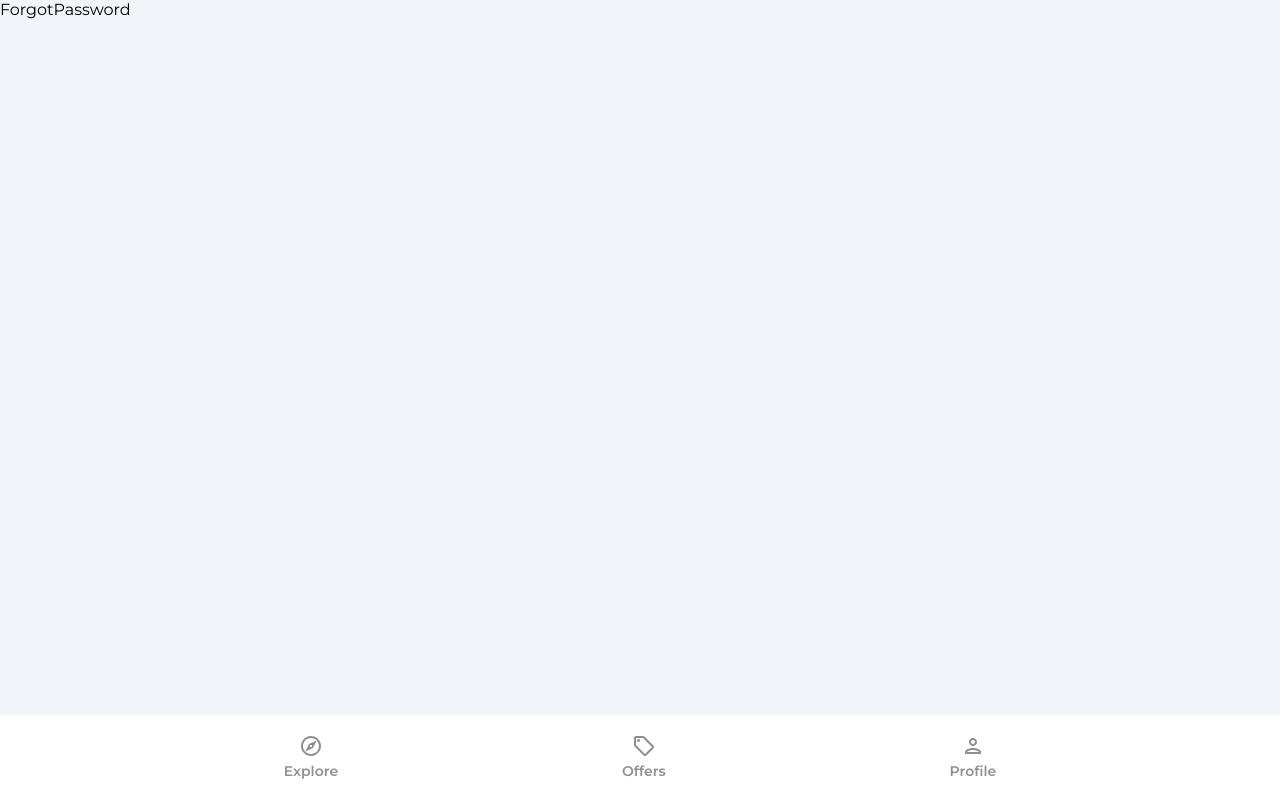
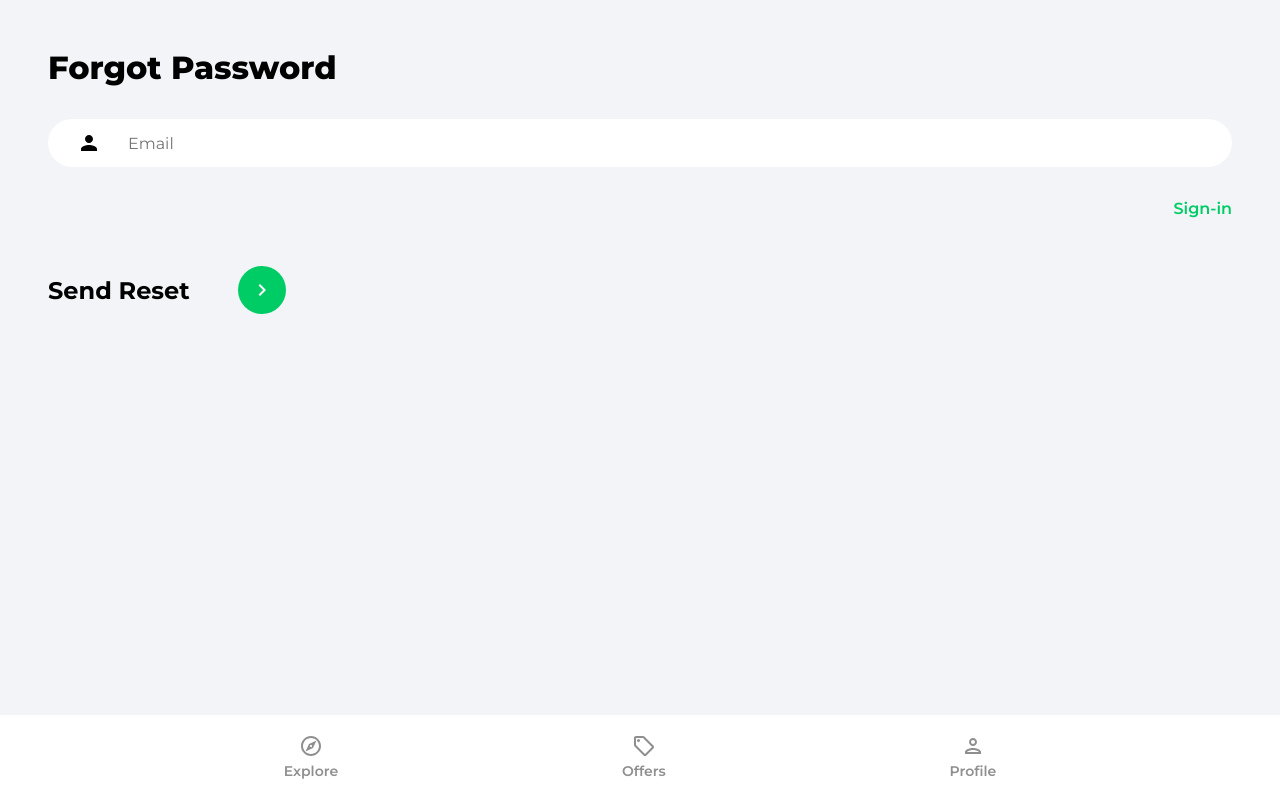
Before and after one commit to KovalovV/house-marketplace-app, a React (Create React App) app: page /forgot-password in a window 1280 px wide. Built offline with nearby package versions, Linux system fonts and the light colour scheme.

Commit message:
sign in/up with Google

```diff
--- /dev/null
+++ b/src/components/GoogleAuth.jsx
@@ -0,0 +1,51 @@
+import { useNavigate, useLocation } from 'react-router-dom';
+import { toast } from 'react-toastify';
+
+import { getAuth, signInWithPopup, GoogleAuthProvider } from 'firebase/auth';
+import { doc, getDoc, setDoc, serverTimestamp } from 'firebase/firestore';
+import { db } from '../firebase.config';
+
+import { ReactComponent as GoogleAuthIcon } from '../assets/svg/googleIcon.svg';
+
+
+const GoogleAuth = () => {
+    const navigate = useNavigate();
+    const location = useLocation();
+
+    const onGoogleClick = async () => {
+        try {
+            const auth = getAuth();
+            const provider = new GoogleAuthProvider();
+            const result = await signInWithPopup(auth, provider);
+            const user = result.user;
+
+            const docRef = doc(db, 'users', user.uid);
+            const docSnap = await getDoc(docRef);
+
+            if(!docSnap.exists()) {
+                await setDoc(docRef, {
+                    name: user.displayName,
+                    email: user.email,
+                    timestamp: serverTimestamp(),
+                });
+            }
+            toast.success(`Sign ${location.pathname === '/sign-in' ? 'in' : 'up'} successful!`);
+            navigate('/');
+        } catch (error) {
+            toast.error('Somethig went wrong!');
+        }
+    };
+
+    return (
+        <div className='socialLogin'>
+            <p>
+                Sign {location.pathname === '/sign-in' ? 'in' : 'up'} with
+            </p>
+            <button className='socialIconDiv' onClick={onGoogleClick}>
+                <GoogleAuthIcon className='socailIconImg' with='34px'/>
+            </button>
+        </div>
+    );
+};
+
+export default GoogleAuth;
--- a/src/index.css
+++ b/src/index.css
@@ -1,4 +1,5 @@
 @import url('https://fonts.googleapis.com/css2?family=Montserrat:wght@200;300;400;500;600;700;800;900&display=swap');
+
 * {
   box-sizing: border-box;
 }
@@ -41,7 +42,9 @@ button {
   padding: 0 3rem;
   font-size: 1rem;
 }
+
 @media (min-width: 1100px) {
+
   .input,
   .passwordInput,
   .emailInput,
@@ -78,6 +81,7 @@ button {
   top: -3%;
   right: -2%;
 }
+
 .editIcon {
   cursor: pointer;
   position: absolute;
@@ -93,7 +97,9 @@ button {
 .explore {
   margin: 1rem;
 }
+
 @media (min-width: 1024px) {
+
   .pageContainer,
   .offers,
   .profile,
@@ -102,6 +108,10 @@ button {
   .explore {
     margin: 3rem;
   }
+}
+
+.pageContainer {
+  margin-bottom: 85px;
 }
 
 .loadingSpinnerContainer {
@@ -125,10 +135,12 @@ button {
   border-radius: 50%;
   animation: spin 1.2s linear infinite;
 }
+
 @keyframes spin {
   0% {
     transform: rotate(0deg);
   }
+
   100% {
     transform: rotate(360deg);
   }
@@ -180,6 +192,7 @@ button {
   font-weight: 600;
   color: #8f8f8f;
 }
+
 .navbarListItemNameActive {
   color: #2c2c2c;
 }
@@ -233,7 +246,9 @@ button {
 .signUpText {
   cursor: pointer;
 }
+
 @media (min-width: 1024px) {
+
   .signInBar,
   .signUpBar {
     justify-content: start;
@@ -256,7 +271,9 @@ button {
   background-color: #00cc66;
   border-radius: 50%;
 }
+
 @media (min-width: 1024px) {
+
   .signInButton,
   .signUpButton {
     margin-left: 3rem;
@@ -264,7 +281,7 @@ button {
 }
 
 .socialLogin {
-  margin-top: 4rem;
+  margin-top: 2rem;
   display: flex;
   flex-direction: column;
   align-items: center;
@@ -289,11 +306,11 @@ button {
 }
 
 .registerLink {
-  margin-top: 4rem;
+  margin-top: 1rem;
   color: #00cc66;
   font-weight: 600;
   text-align: center;
-  margin-bottom: 3rem;
+  margin-bottom: 1rem;
 }
 
 @media (min-width: 1217px) {
@@ -301,6 +318,7 @@ button {
     margin-bottom: 10rem;
   }
 }
+
 @media (max-height: 536) {
   .explore {
     margin-bottom: 10rem;
@@ -347,6 +365,7 @@ button {
   background-color: rgba(0, 0, 0, 0.8);
   padding: 0.5rem;
 }
+
 @media (min-width: 1024px) {
   .swiperSlideText {
     font-size: 1.75rem;
@@ -364,6 +383,7 @@ button {
   padding: 0.25rem 0.5rem;
   border-radius: 1rem;
 }
+
 @media (min-width: 1024px) {
   .swiperSlidePrice {
     font-size: 1.25rem;
@@ -374,6 +394,7 @@ button {
   display: flex;
   justify-content: space-between;
 }
+
 .exploreCategories a {
   width: 48%;
 }
@@ -418,6 +439,7 @@ button {
   border-radius: 1.5rem;
   object-fit: cover;
 }
+
 @media (min-width: 1024px) {
   .categoryListingImg {
     width: 19%;
@@ -428,6 +450,7 @@ button {
 .categoryListingDetails {
   width: 65%;
 }
+
 @media (min-width: 1024px) {
   .categoryListingDetails {
     width: 79%;
@@ -537,6 +560,7 @@ button {
   padding: 0;
   list-style-type: none;
 }
+
 .listingDetailsList li {
   margin: 0.3rem 0;
   font-weight: 500;
@@ -555,6 +579,7 @@ button {
   overflow-x: hidden;
   margin-bottom: 3rem;
 }
+
 @media (min-width: 1024px) {
   .leafletContainer {
     height: 400px;
@@ -687,6 +712,7 @@ button {
   width: 100%;
   /* margin-left: 10px; */
 }
+
 .profileNameActive {
   background-color: rgba(44, 44, 44, 0.1);
 }
@@ -697,6 +723,7 @@ button {
 .profileEmailActive {
   font-weight: 500;
 }
+
 .profileEmailActive {
   background-color: rgba(44, 44, 44, 0.1);
 }
@@ -754,6 +781,7 @@ button {
   justify-content: center;
   align-items: center;
 }
+
 .formButtonActive {
   background-color: #00cc66;
   color: #ffffff;
@@ -772,6 +800,7 @@ button {
   outline: none;
   font-family: 'Montserrat', sans-serif;
 }
+
 .formInputSmall,
 .formInputFile {
   margin-right: 3rem;
@@ -809,6 +838,7 @@ button {
 .formInputFile {
   width: 100%;
 }
+
 .formInputFile::-webkit-file-upload-button {
   background-color: #00cc66;
   border: none;
--- a/src/pages/ForgotPassword.jsx
+++ b/src/pages/ForgotPassword.jsx
@@ -1,7 +1,58 @@
+import { useState } from 'react';
+import { Link } from 'react-router-dom';
+import { getAuth, sendPasswordResetEmail } from 'firebase/auth';
+import { toast } from 'react-toastify';
+import { ReactComponent as KeyboardArrowRightIcon } from '../assets/svg/keyboardArrowRightIcon.svg';
+
 const ForgotPassword = () => {
+    const [email, setEmail] = useState('');
+
+    const onChange = event => setEmail(event.target.value);
+
+    const onSubmit = (event) => {
+        event.preventDefault();
+        try {
+            const auth = getAuth();
+            sendPasswordResetEmail(auth, email)
+            toast.success(`Reset password mail was sended to ${email}`);
+        } catch (error) {
+            toast.error('Some problems!')
+        }
+    };
+
     return (
-        <div>
-            ForgotPassword
+        <div className='pageContainer'>
+            <header>
+                <p className='pageHeader'>
+                    Forgot Password
+                </p>
+            </header>
+            <main>
+                <form
+                    onSubmit={onSubmit}
+                    className=''
+                >
+                    <input
+                        type='email'
+                        id='email'
+                        placeholder='Email'
+                        value={email}
+                        onChange={onChange}
+                        className='emailInput'
+                    />
+                    <Link to='/sign-in' className='forgotPasswordLink'>
+                        Sign-in
+                    </Link>
+                    <div className='signInBar'>
+                        <div className='signInText'>
+                            Send Reset
+                        </div>
+                        <button className='signInButton'>
+                            <KeyboardArrowRightIcon fill='#ffffff' />
+                        </button>
+                    </div>
+                </form>
+            </main>
         </div>
     );
 };
--- a/src/pages/Profile.jsx
+++ b/src/pages/Profile.jsx
@@ -19,9 +19,9 @@ const Profile = () => {
 
     const [isDisable, setIsDisable] = useState(true);
 
-    useEffect(() => {
-        auth = getAuth();
-    }, [name, email]);
+    // useEffect(() => {
+    //     auth = getAuth();
+    // }, [name, email]);
 
     const navigation = useNavigate();
 
--- a/src/pages/SignIn.jsx
+++ b/src/pages/SignIn.jsx
@@ -5,6 +5,7 @@ import { toast } from 'react-toastify';
 
 import { signInWithEmailAndPassword, getAuth } from 'firebase/auth';
 
+import GoogleAuth from '../components/GoogleAuth';
 import { ReactComponent as ArrowRightIcon } from '../assets/svg/keyboardArrowRightIcon.svg';
 import visibilityIcon from '../assets/svg/visibilityIcon.svg';
 
@@ -41,8 +42,10 @@ const SignIn = () => {
             if(user) {
                 navigation('/');
             }
+
+            toast.success('Success sign in!');
         } catch (error) {
-            toast.error('Some problems with sign in');
+            toast.error('Some problems with sign in!');
         }
     };
 
@@ -95,6 +98,8 @@ const SignIn = () => {
             <Link to='/sign-up' className='registerLink'>
                 Sign Up Instead
             </Link>
+
+            <GoogleAuth />
         </div>
     );
 };
--- a/src/pages/SignUp.jsx
+++ b/src/pages/SignUp.jsx
@@ -7,6 +7,7 @@ import { getAuth, createUserWithEmailAndPassword, updateProfile } from 'firebase
 import { setDoc, doc, serverTimestamp } from 'firebase/firestore';
 import { db } from '../firebase.config';
 
+import GoogleAuth from '../components/GoogleAuth';
 import { ReactComponent as ArrowRightIcon } from '../assets/svg/keyboardArrowRightIcon.svg';
 import visibilityIcon from '../assets/svg/visibilityIcon.svg';
 
@@ -50,13 +51,13 @@ const SignUp = () => {
             delete formDataDb.password;
             formDataDb.timestamp = serverTimestamp();
 
-            console.log(user);
+            await setDoc(doc(db, 'users', user.uid), formDataDb);
 
-            await setDoc(doc(db, 'users', user.uid), formDataDb);
+            toast.success('New user created!')
 
             navigation('/');
         } catch (error) {
-            toast.error('Some problems with sign up');
+            toast.error('Some problems with sign up!');
         }
     };
 
@@ -114,6 +115,8 @@ const SignUp = () => {
             <Link to='/sign-in' className='registerLink'>
                 Sign In Instead
             </Link>
+
+            <GoogleAuth />
         </div>
     );
 };
```
